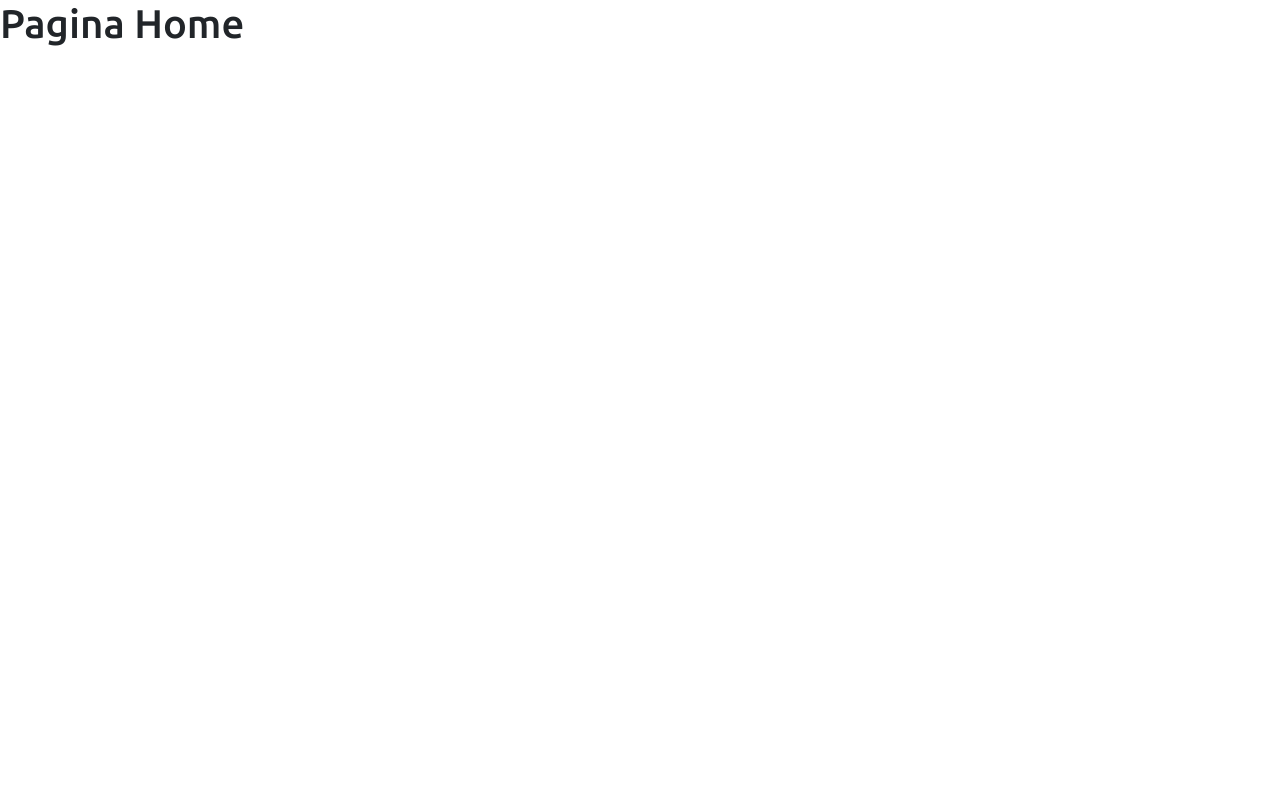
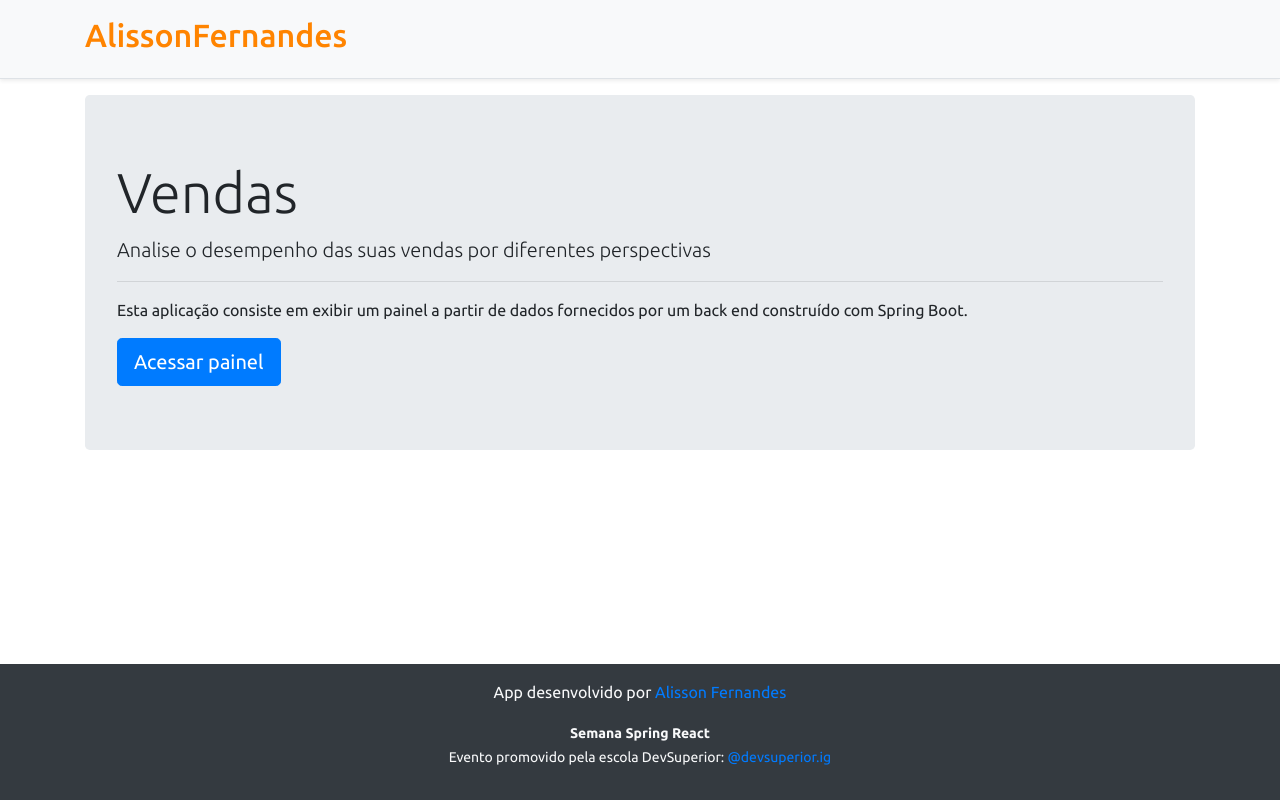
Before and after one commit to Alisson-FernandesBR/vendas-sds3, a React (Create React App) app in the folder frontend/: page / in a window 1280 px wide. Built offline with nearby package versions, Linux system fonts and the light colour scheme.

Commit message:
Home, navigation

```diff
--- a/frontend/src/assets/css/styles.css
+++ b/frontend/src/assets/css/styles.css
@@ -29,4 +29,5 @@
 
 .text-primary {
     color: var(--color-primary) !important;
+    text-decoration: none !important;
 }
--- a/frontend/src/components/NavBar/index.tsx
+++ b/frontend/src/components/NavBar/index.tsx
@@ -1,10 +1,14 @@
+import { Link } from "react-router-dom";
+
 function NavBar() {
     return (
         <div>
             <div className="d-flex flex-column flex-md-row align-items-center p-3 px-md-4 mb-3 bg-light border-bottom shadow-sm">
                 <div className="container">
                     <nav className="my-2 my-md-0 mr-md-3">
-                        <h2>AlissonFernandes</h2>
+                        <Link className="text-primary" to="/">
+                            <h2>AlissonFernandes</h2>
+                        </Link>
                     </nav>
                 </div>
             </div>
--- a/frontend/src/pages/Home/index.tsx
+++ b/frontend/src/pages/Home/index.tsx
@@ -1,8 +1,24 @@
+import Footer from "components/Footer";
+import NavBar from "components/NavBar";
+import { Link } from "react-router-dom";
+
 function Home() {
     return (
-        <div>
-          <h1>Pagina Home</h1>
-        </div>
+        <>
+            <NavBar />
+            <div className="container">
+                <div className="jumbotron">
+                    <h1 className="display-4">Vendas</h1>
+                    <p className="lead">Analise o desempenho das suas vendas por diferentes perspectivas</p>
+                    <hr />
+                    <p>Esta aplicação consiste em exibir um painel a partir de dados fornecidos por um back end construído com Spring Boot.</p>
+                    <Link className="btn btn-primary btn-lg" to="/dashboard">
+                        Acessar painel
+                    </Link>
+                </div>
+            </div>
+            <Footer />
+        </>
     );
 }
 
```
